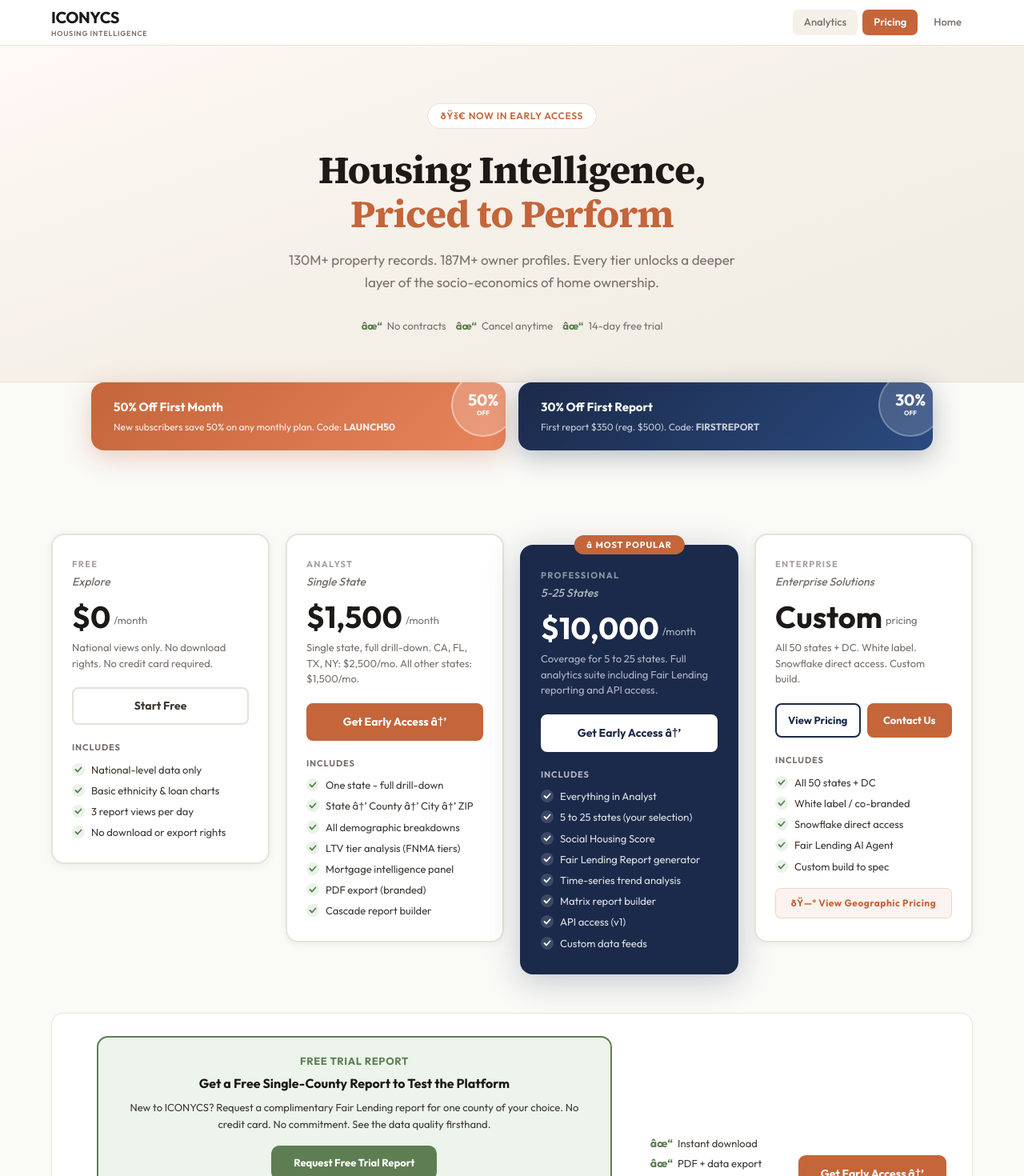
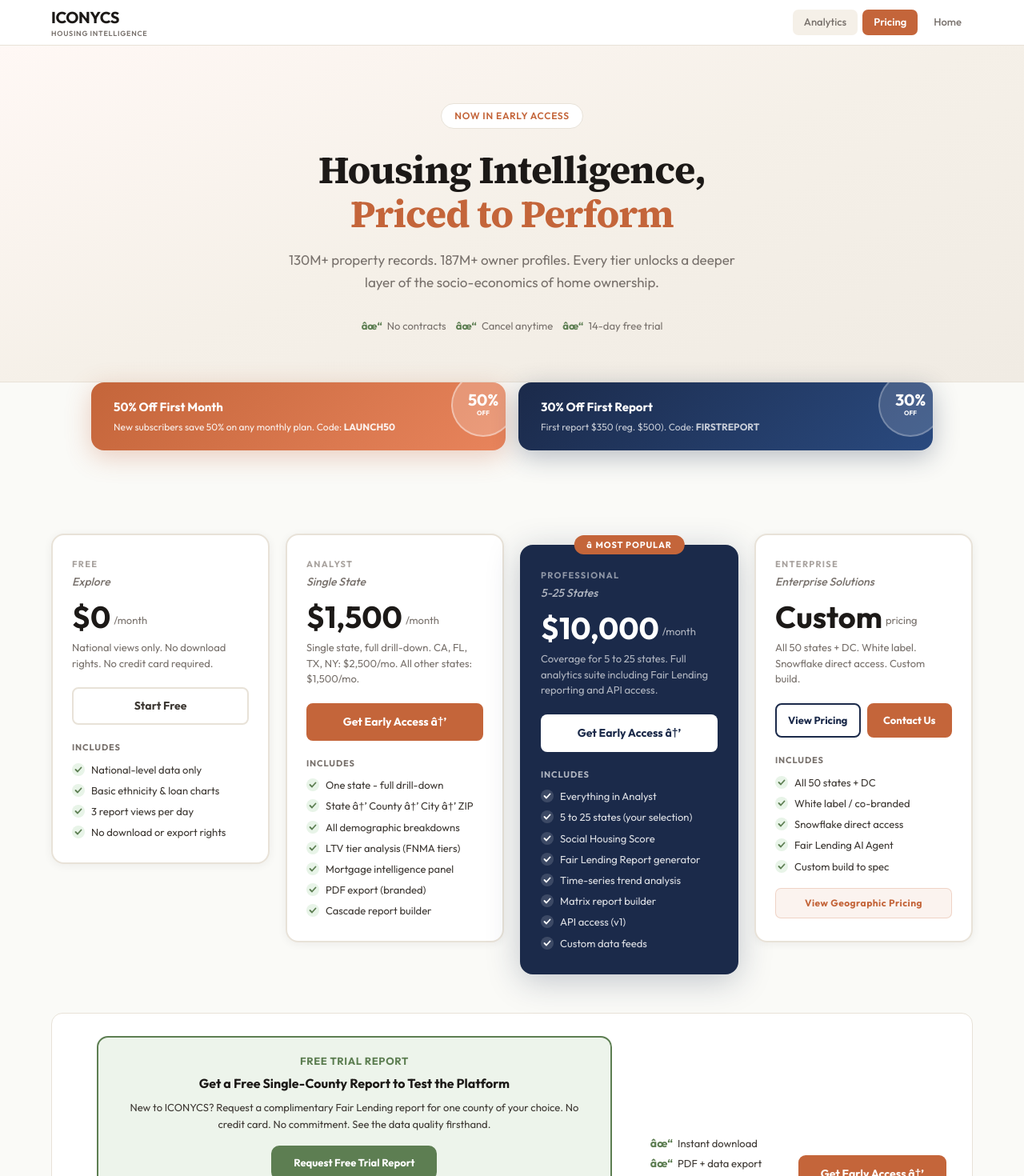
Before and after one commit to Davevw/Iconycs-Platform, a Next.js app: page /pricing in a window 1280 px wide. Shown: the top 1470 px of the page at 80% size. Built offline with nearby package versions, Linux system fonts and the light colour scheme.

Commit message:
fix: remove garbled emoji from pricing page cards

```diff
--- a/app/pricing/page.tsx
+++ b/app/pricing/page.tsx
@@ -230,7 +230,7 @@
             borderRadius: 9,
             display: 'flex', alignItems: 'center', gap: 8,
           }}>
-            <span style={{ fontSize: 15 }}>ðŸ“¬</span>
+            <span style={{ fontSize: 15 }}></span>
             <span style={{ fontSize: 13, color: C.textMuted, fontFamily: C.font }}>
               <strong style={{ color: C.textBody }}>info@iconycs.com</strong>
               {' * '}
@@ -471,7 +471,7 @@
           </>
         ) : (
           <div style={{ textAlign: 'center', padding: '16px 0' }}>
-            <div style={{ fontSize: 48, marginBottom: 16 }}>ðŸŽ‰</div>
+            <div style={{ fontSize: 48, marginBottom: 16 }}></div>
             <h2 style={{
               fontSize: 24, fontWeight: 700, color: C.text,
               fontFamily: C.fontSerif, margin: '0 0 12px',
@@ -750,7 +750,7 @@
             letterSpacing: '0.04em',
           }}
         >
-          ðŸ—º View Geographic Pricing
+           View Geographic Pricing
         </button>
       </div>
     </div>
@@ -849,7 +849,7 @@
             fontSize: 12, fontWeight: 600, color: C.terra,
             marginBottom: 24, letterSpacing: '0.06em',
           }}>
-            ðŸš€ NOW IN EARLY ACCESS
+             NOW IN EARLY ACCESS
           </div>
           <h1
             className="hero-title"
```
